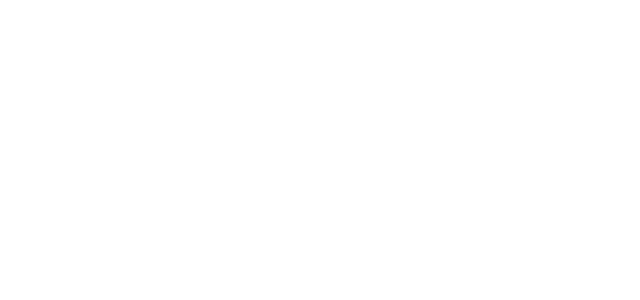
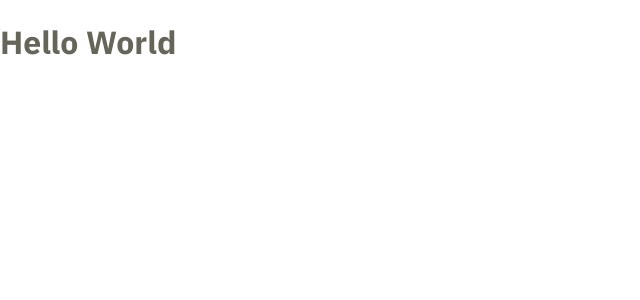
Before and after one commit to marussia1996/Vizitki, a React (Create React App) app: page / in a window 1280 px wide. Shown: the top 300 px of the page, without its empty margins (0-640 px from the left). Built offline with nearby package versions, Linux system fonts and the light colour scheme.

Commit message:
add scss

```diff
--- a/package.json
+++ b/package.json
@@ -14,6 +14,7 @@
     "react-dom": "^18.2.0",
     "react-router-dom": "^5.2.1",
     "react-scripts": "5.0.1",
+    "sass": "^1.57.1",
     "typescript": "^4.9.4",
     "web-vitals": "^2.1.4"
   },
--- /dev/null
+++ b/src/components/App/App.scss
@@ -0,0 +1,5 @@
+@use '../../index.scss' as *;
+
+.app{
+  color: $color-bg;
+}
--- a/src/components/App/App.tsx
+++ b/src/components/App/App.tsx
@@ -1,12 +1,13 @@
 import React, { FC } from 'react';
 import { Route, Switch , useLocation} from 'react-router-dom';
 import { TLocation } from '../../services/types/types';
-import './App.css';
+import './App.scss';
 
 export const App:FC = () => {
   const location = useLocation<TLocation>();
   return (
     <div className='app'>
+      <h1>Hello World</h1>
       <Switch location={location}>
         <Route exact path="/maria">
           <h1>Привет, Мария</h1>
--- a/src/index.css
+++ /dev/null
@@ -1,9 +0,0 @@
-@import url('./fonts/fonts.css');
-body {
-  margin: 0;
-  font-family: 'IBMPlexSans'
-}
-
-code {
-  font-family: 'Arial'
-}
--- /dev/null
+++ b/src/index.scss
@@ -0,0 +1,8 @@
+@use './fonts/fonts.scss' as *;
+
+$color-bg : #666559;
+$font-name: 'IBMPlexSans';
+body {
+  margin: 0;
+  font-family: $font-name;
+}
--- a/src/index.tsx
+++ b/src/index.tsx
@@ -1,7 +1,7 @@
 import React from 'react';
 import ReactDOM from 'react-dom/client';
 import { App } from './components/App/App';
-import './index.css';
+import './index.scss';
 import reportWebVitals from './reportWebVitals';
 import { BrowserRouter as Router} from 'react-router-dom';
 
```
Also changed, not shown: src/components/App/App.css (deleted), src/fonts/fonts.scss (renamed from src/fonts/fonts.css), 1 other file (tests, documents, lock files or other folders).
